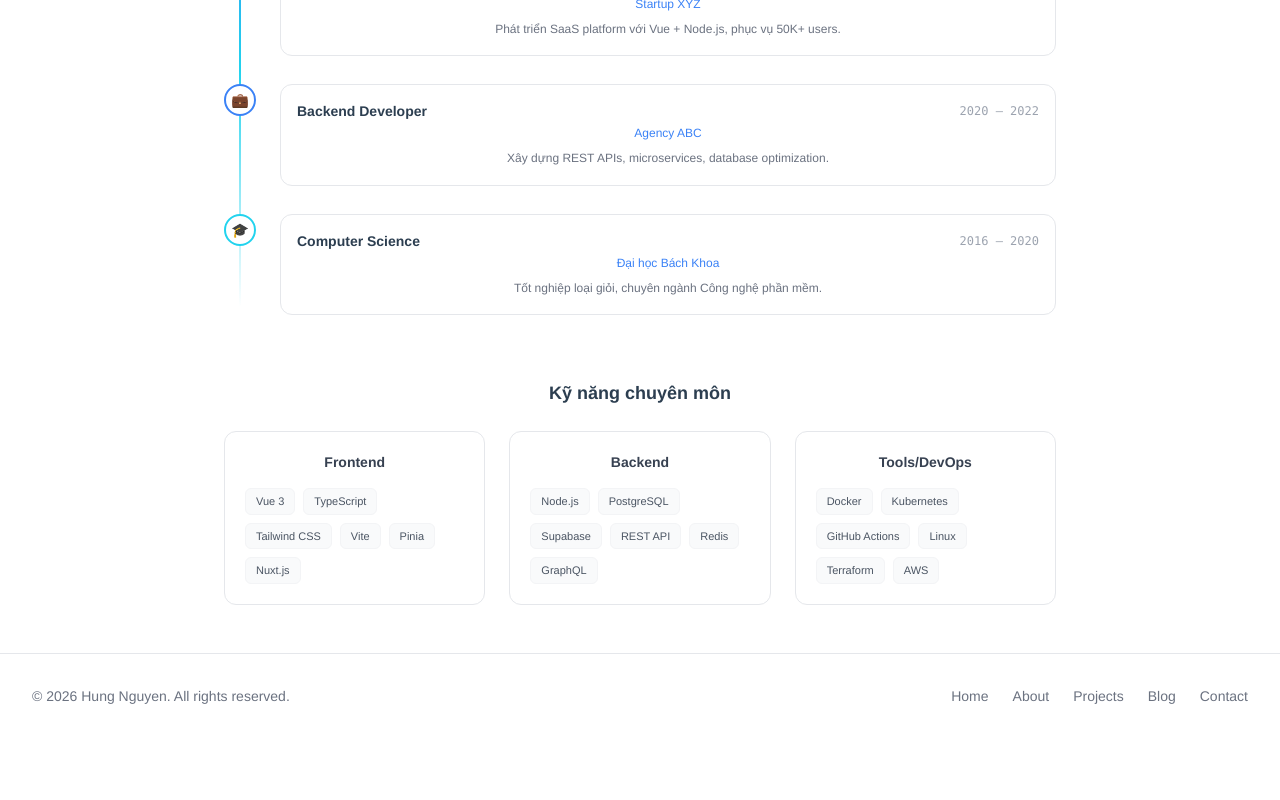
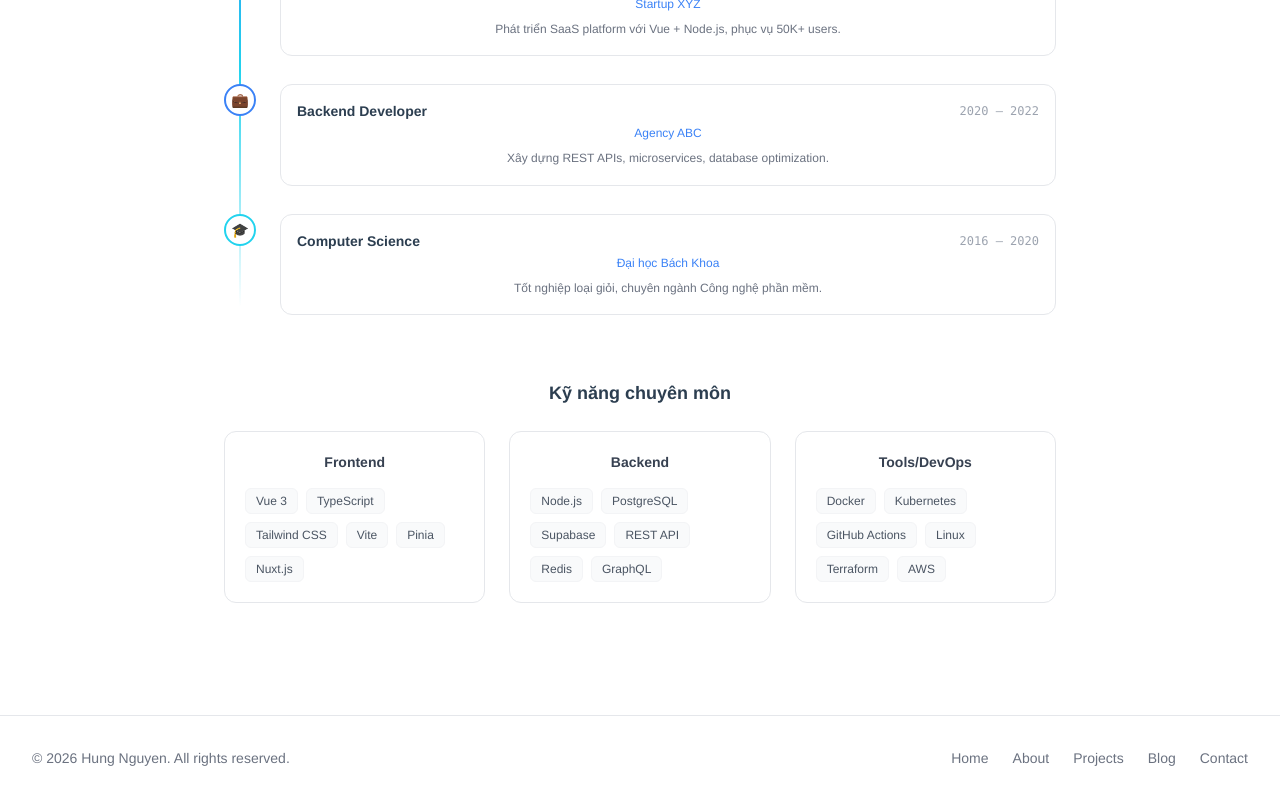
Before and after one commit to nxhung2304/portfolio, a Vue app: page /about in a window 1280 px wide. Shown: the part 746-1546 px from the top of the page. Before the commit the page ends 1484 px from the top, so only its background shows below. Built offline with nearby package versions, Linux system fonts and the light colour scheme; the HTML template or start-up script is replaced by a standard one.

Commit message:
fix(about): improve accessibility and style consistency from code review

```diff
--- a/src/pages/About.vue
+++ b/src/pages/About.vue
@@ -24,7 +24,7 @@
           download
           class="inline-flex items-center gap-2 px-5 py-2.5 rounded-lg border border-blue-500 text-blue-500 hover:bg-blue-50 transition-all duration-300 text-sm font-medium"
         >
-          <span>📄</span>
+          <span aria-hidden="true">📄</span>
           Download CV
         </a>
       </div>
@@ -92,6 +92,7 @@
     <section
       ref="skillsRef"
       :class="['transition-all duration-700 delay-200', skillsVisible ? 'opacity-100 translate-y-0' : 'opacity-0 translate-y-8']"
+      class="mb-16"
     >
       <h2 class="text-lg font-semibold mb-6">Kỹ năng chuyên môn</h2>
 
@@ -106,7 +107,7 @@
             <span
               v-for="item in skillGroup.items"
               :key="item"
-              class="px-2.5 py-1 rounded-md bg-gray-50 border border-gray-100 text-[11px] font-medium text-gray-600 hover:border-blue-300 hover:bg-blue-50 transition-colors duration-200 cursor-default"
+              class="px-2.5 py-1 rounded-md bg-gray-50 border border-gray-100 text-xs font-medium text-gray-600 hover:border-blue-300 hover:bg-blue-50 transition-colors duration-200 cursor-default"
             >
               {{ item }}
             </span>
@@ -165,7 +166,7 @@ const TIMELINE: TimelineItem[] = [
 
 const SKILLS: SkillGroup[] = [
   { category: 'Frontend', items: ['Vue 3', 'TypeScript', 'Tailwind CSS', 'Vite', 'Pinia', 'Nuxt.js'] },
-  { category: 'Backend',  items: ['Node.js', 'PostgreSQL', 'Supabase', 'REST API', 'Redis', 'GraphQL'] },
+  { category: 'Backend', items: ['Node.js', 'PostgreSQL', 'Supabase', 'REST API', 'Redis', 'GraphQL'] },
   { category: 'Tools/DevOps', items: ['Docker', 'Kubernetes', 'GitHub Actions', 'Linux', 'Terraform', 'AWS'] },
 ]
 
```
